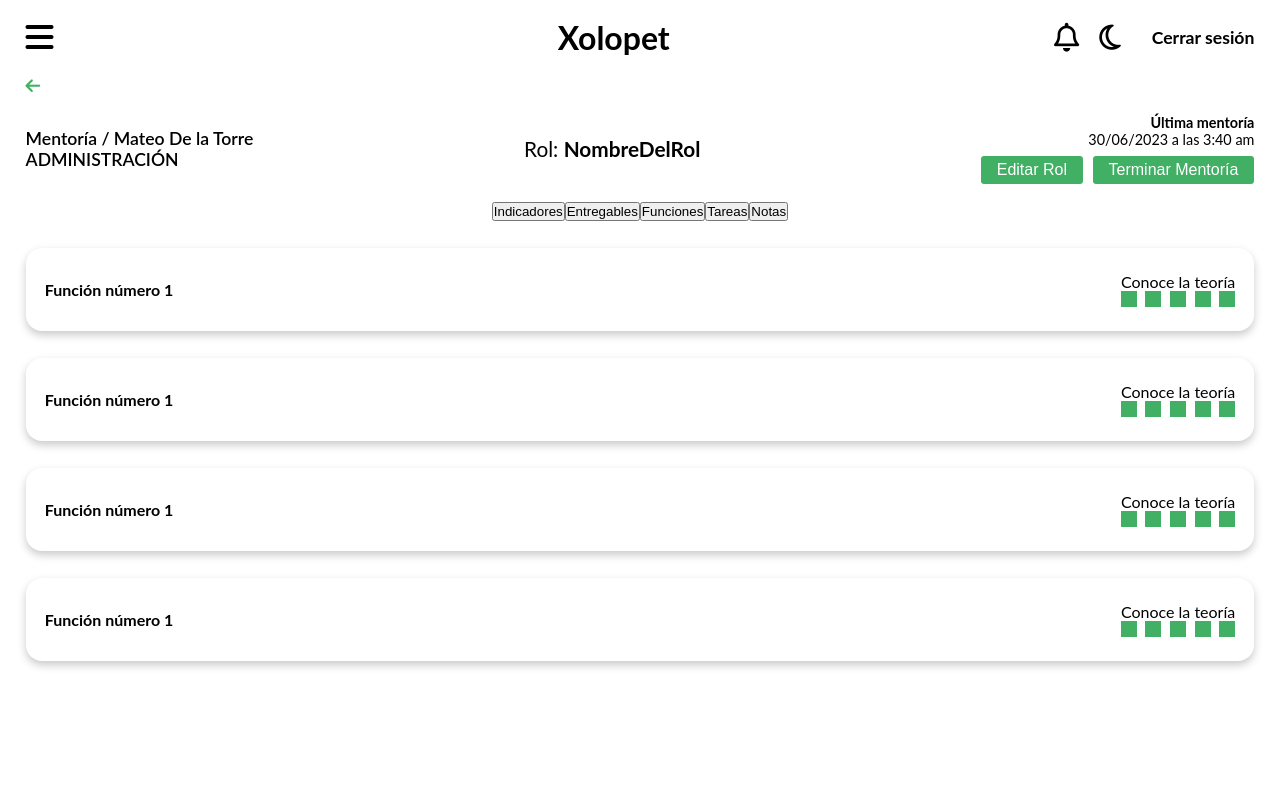
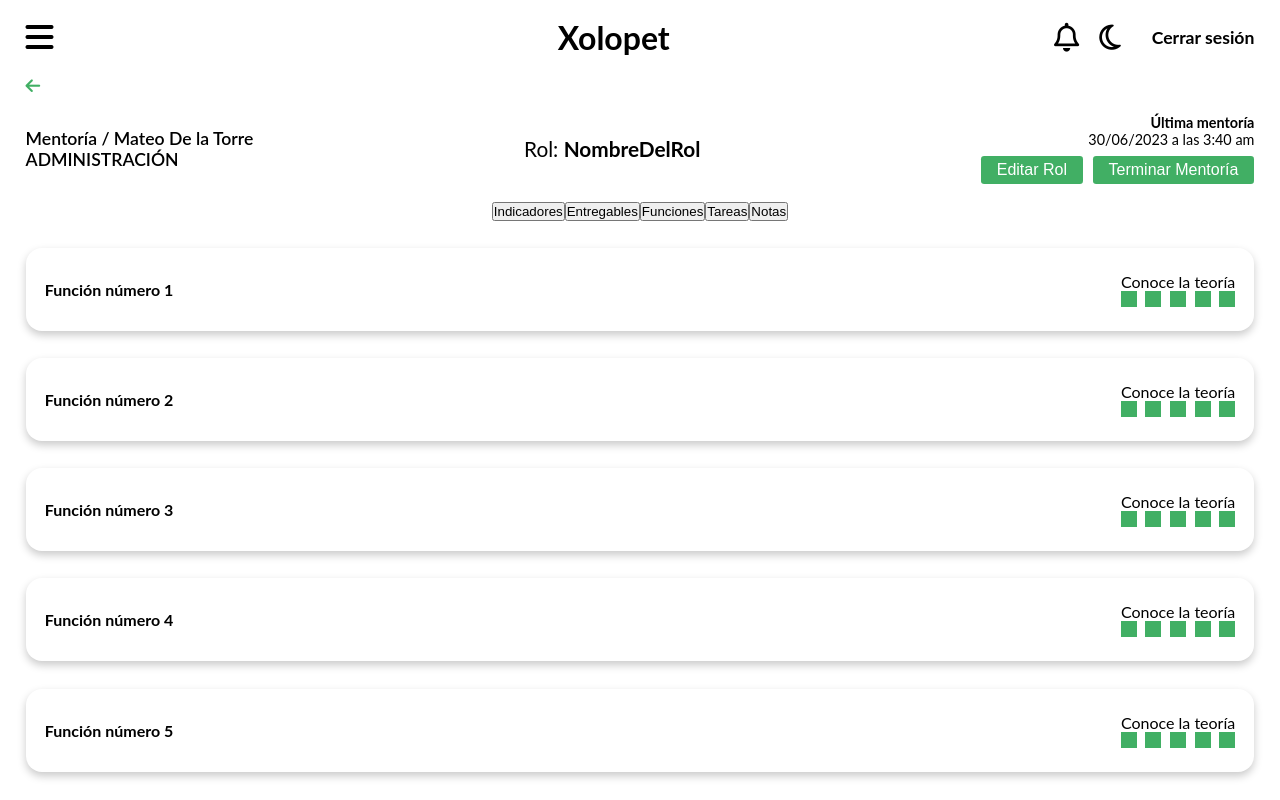
Before and after one commit to MariJoaqui/Ejercicio-Frontend-React, a React (Create React App) app: page / in a window 1280 px wide. Built offline with nearby package versions, Linux system fonts and the light colour scheme.

Commit message:
Arrglrglados los cards

```diff
--- a/src/components/Card/Card.js
+++ b/src/components/Card/Card.js
@@ -1,10 +1,10 @@
 import React from 'react';
 import './Card.css';
 
-function Card( props ) {
+function Card({ data }) {
   return (
     <div className='card display-flex spaces'>
-      <h4>Función número 1</h4>
+      <h4>{ data.title }</h4>
       <div className='display-flex rating'>
         <p>Conoce la teoría</p>
         <div className='display-flex spaces'>
--- a/src/components/Template/Template.js
+++ b/src/components/Template/Template.js
@@ -1,5 +1,6 @@
 import React from 'react';
 import './Template.css';
+import cardsInfo from '../../utils/card-info.js';
 
 // Components
 import Button from '../Button/Button';
@@ -46,10 +47,12 @@ function Template( props ) {
         <button>Notas</button>
       </div>
 
-      <Card />
-      <Card />
-      <Card />
-      <Card />
+      {/* Cartas */}
+      {
+        cardsInfo.map(( card, index ) => (
+          <Card data={ card } key={ index } />
+        ))
+      }
     </div>
   );
 }
--- /dev/null
+++ b/src/utils/card-info.js
@@ -0,0 +1,29 @@
+const cardsInfo = [
+  {
+    id: 1,
+    title: 'Función número 1',
+    rating: 0
+  },
+  {
+    id: 2,
+    title: 'Función número 2',
+    rating: 0
+  },
+  {
+    id: 3,
+    title: 'Función número 3',
+    rating: 0
+  },
+  {
+    id: 4,
+    title: 'Función número 4',
+    rating: 0
+  },
+  {
+    id: 5,
+    title: 'Función número 5',
+    rating: 0
+  }
+];
+
+export default cardsInfo;
```
